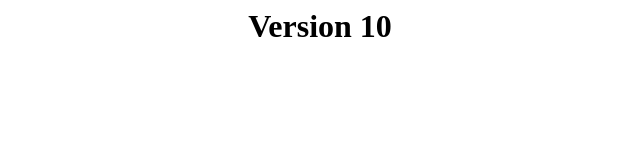
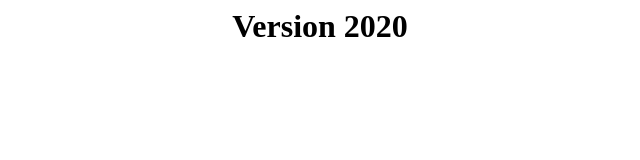
Before and after one commit to josinthomas/cdsite-1, a plain HTML site: page index.html in a window 1280 px wide. Shown: the whole page, without its empty margins (320-960 px from the left). Drawn offline with Linux system fonts and the light colour scheme.

Commit message:
version2020

```diff
--- a/index.html
+++ b/index.html
@@ -1 +1 @@
-<center><h1>Version 10</h1></center>
+<center><h1>Version 2020</h1></center>
```
